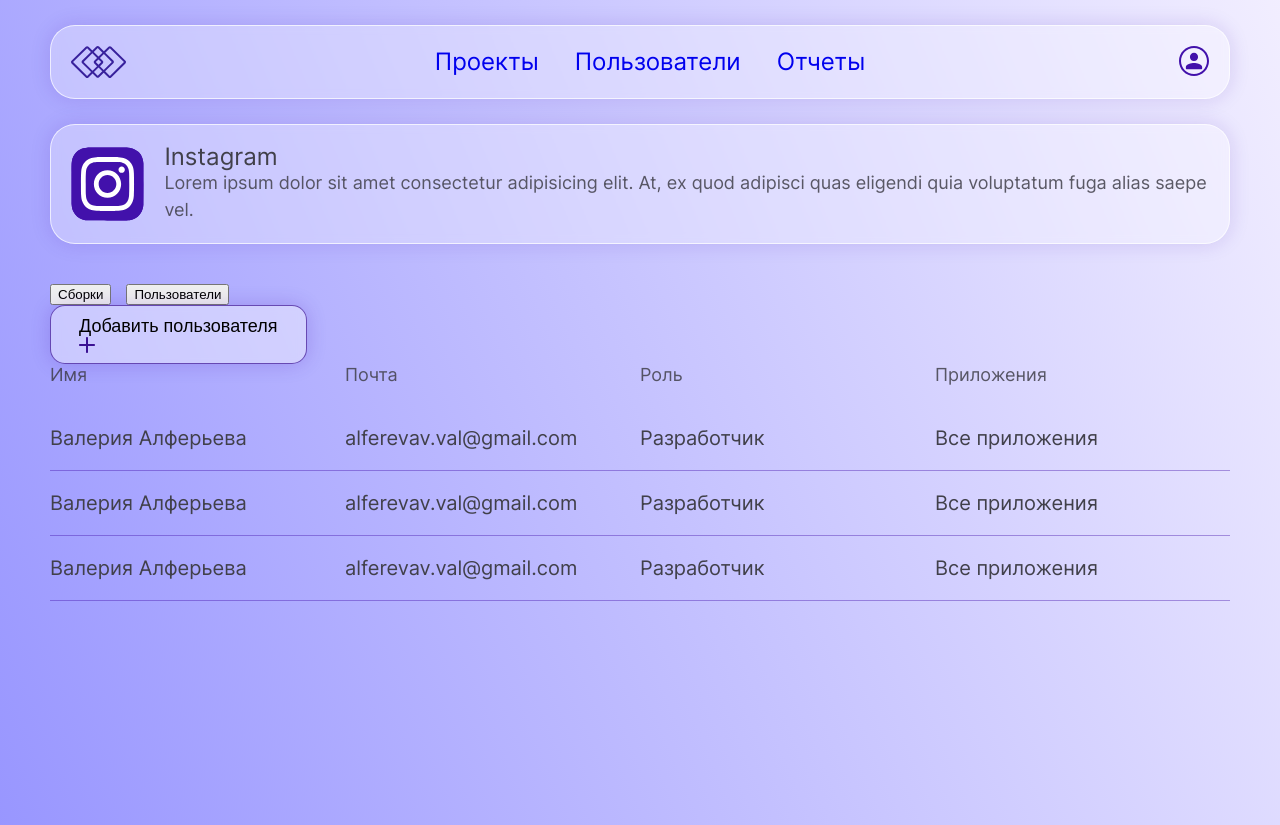
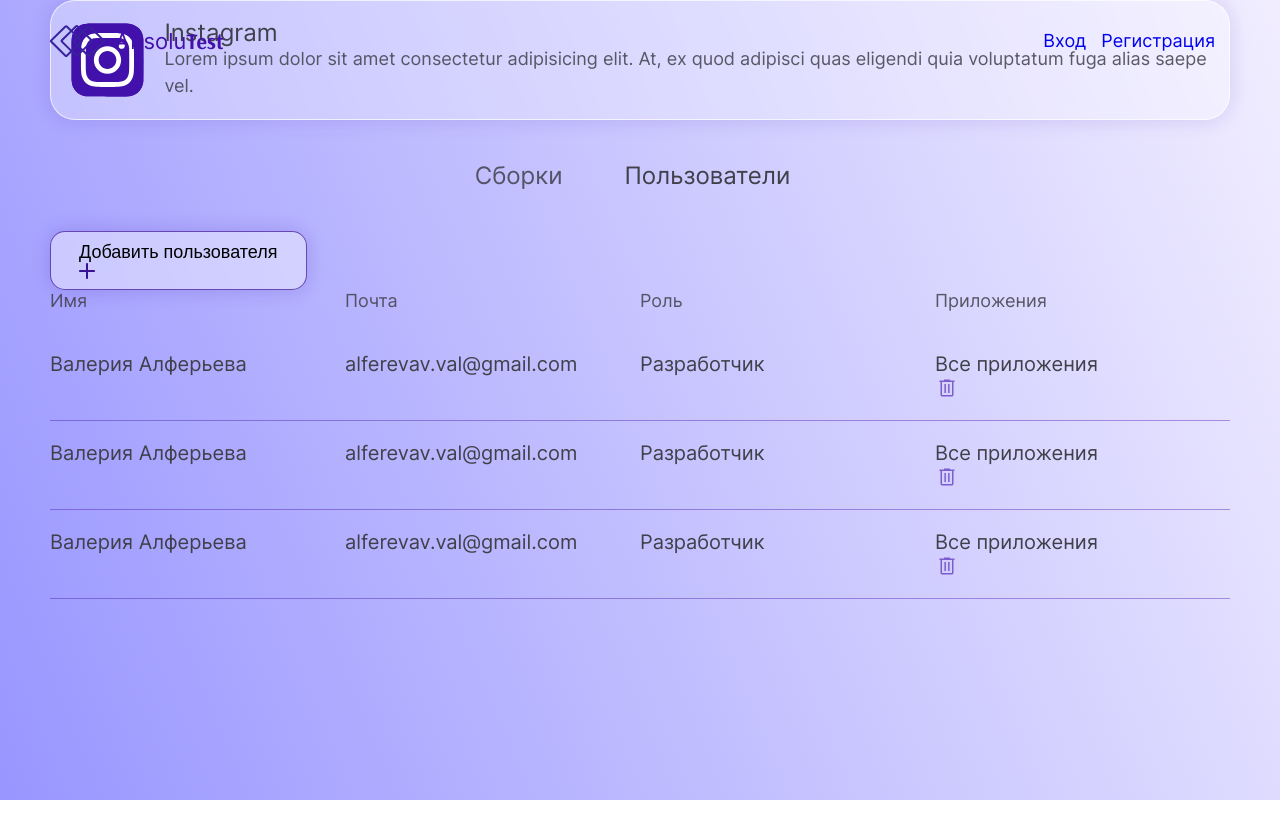
Before and after one commit to rOman4ike/gpo_app, a Vue app: page /projects/1 in a window 1280 px wide. After the commit the page ends 800 px from the top, so only its background shows below. Built offline with nearby package versions, Linux system fonts and the light colour scheme.

Commit message:
added styles && added axios

```diff
--- a/package.json
+++ b/package.json
@@ -8,6 +8,7 @@
     "lint": "vue-cli-service lint"
   },
   "dependencies": {
+    "axios": "^1.4.0",
     "core-js": "^3.8.3",
     "vue": "^3.2.13",
     "vue-router": "^4.0.3",
--- a/src/components/TheHeader.vue
+++ b/src/components/TheHeader.vue
@@ -52,7 +52,7 @@
 export default {
   data() {
     return {
-      isAuthorized: true
+      isAuthorized: false
     }
   }
 }
--- a/src/main.js
+++ b/src/main.js
@@ -6,6 +6,7 @@ import store from "./store";
 import "@/styles/reset.css"
 import "@/styles/application.sass"
 
+
 createApp(App)
   .use(store)
   .use(router)
--- a/src/store/index.js
+++ b/src/store/index.js
@@ -1,5 +1,8 @@
 import { createStore } from "vuex";
+import { userStore } from "./user";
 
 export default createStore({
-  modules: {},
+  modules: {
+    user: { namespaced: true, ...userStore }
+  },
 });
--- /dev/null
+++ b/src/store/user.js
@@ -0,0 +1,24 @@
+import Vue from 'vue'
+import axios from 'axios'
+
+export const userStore = {
+  state: {
+    user: {},
+    users: [],
+    errors: [],
+  },
+  mutations: {
+    setUser({commit, state}, user) {
+      Vue.set(state, 'user', user)
+    }
+  },
+  actions: {
+    getUsers() {
+      return new Promise((resolve, reject) => {
+        axios.get(`http://88.204.74.60:14888/api/accounts/getAll`).then(data => {
+          console.log(data);
+        })
+      })
+    }
+  }
+}
--- a/src/styles/_common_styles.sass
+++ b/src/styles/_common_styles.sass
@@ -137,6 +137,9 @@ $direction-list: top right bottom left
 .text-color
   color: $text-color
 
+.add-text-color
+  color: $additional-text-color
+
 .form-group
   display: flex
   flex-direction: column
--- a/src/styles/base.sass
+++ b/src/styles/base.sass
@@ -2,6 +2,7 @@ body
   position: relative
   background: linear-gradient(247.13deg, rgba(237, 232, 255, 0.75) 0%, rgba(118, 115, 255, 0.75) 100%)
   min-height: 100vh
+  padding-bottom: 25px
 
   // &::before,
   // &::after
@@ -65,6 +66,9 @@ body
     line-height: 22px
     cursor: pointer
 
+  table
+    border-spacing: 0 20px
+
   // Надо пеенести потом
   input
     font-family: 'Inter', sans-serif
--- a/src/styles/other.sass
+++ b/src/styles/other.sass
@@ -110,7 +110,8 @@
       p
         color: $additional-text-color
 
-  .table-users
+  .table-users,
+  .table-builds
     width: 100%
 
     th
@@ -136,3 +137,41 @@
 
     tr:not(:first-child)
       border-bottom: 1px solid rgba(66, 17, 171, 0.4)
+
+  .table-builds
+
+    td,th
+      padding: 20px
+
+    tr:not(:first-child)
+      border: none
+      outline: 1px solid rgba(255, 255, 255, 0.7)
+      cursor: pointer
+
+      td:first-child
+        border-bottom-left-radius: 25px
+        border-top-left-radius: 25px
+      td:last-child
+        border-bottom-right-radius: 25px
+        border-top-right-radius: 25px
+
+  .projects-link-list
+    display: flex
+    flex-direction: row
+    justify-content: center
+    margin-bottom: 40px
+
+    li > button
+      font-family: 'Inter'
+      font-style: normal
+      font-weight: 400
+      font-size: 24px
+      line-height: 29px
+
+      background: none
+      border: none
+      outline: none
+      cursor: pointer
+
+    li:not(:last-child)
+      margin-right: 50px
--- a/src/views/ProjectView.vue
+++ b/src/views/ProjectView.vue
@@ -10,14 +10,20 @@
           <p>Lorem ipsum dolor sit amet consectetur adipisicing elit. At, ex quod adipisci quas eligendi quia voluptatum fuga alias saepe vel.</p>
         </div>
       </div>
-      <ul class="list">
+      <ul class="list projects-link-list">
         <li class="list-item">
-          <button @click="isBuilds = true, isUsers = false">
+          <button @click="isBuilds = true, isUsers = false" :class="{
+            'text-color': isBuilds,
+            'add-text-color': isUsers
+          }">
             Сборки
           </button>
         </li>
         <li class="list-item">
-          <button @click="isBuilds = false, isUsers = true">
+          <button @click="isBuilds = false, isUsers = true" :class="{
+            'text-color': isUsers,
+            'add-text-color': isBuilds
+          }">
             Пользователи
           </button>
         </li>
@@ -28,16 +34,16 @@
           <img src="@/assets/plus-icon.svg">
         </button>
         <ul class="list version-list">
-          <li>
+          <li style="width: 100%;">
             <h4>Версии 1.0.0</h4>
-            <table>
+            <table class="table-builds">
               <tr>
                 <th>Сборка</th>
                 <th>Дата публикации</th>
                 <th>Установки</th>
                 <th>Количество отчетов</th>
               </tr>
-              <tr class="card">
+              <tr class="card test" @click="goToReports()">
                 <td>6</td>
                 <td>01.12.2023</td>
                 <td>6</td>
@@ -59,27 +65,19 @@
             <th>Роль</th>
             <th>Приложения</th>
           </tr>
-          <tr>
+          <tr v-for="_ in 3">
             <td>Валерия Алферьева</td>
             <td>alferevav.val@gmail.com</td>
             <td>Разработчик</td>
-            <td>Все приложения</td>
-          </tr>
-          <tr>
-            <td>Валерия Алферьева</td>
-            <td>alferevav.val@gmail.com</td>
-            <td>Разработчик</td>
-            <td>Все приложения</td>
-          </tr>
-          <tr>
-            <td>Валерия Алферьева</td>
-            <td>alferevav.val@gmail.com</td>
-            <td>Разработчик</td>
-            <td>Все приложения</td>
+            <td>
+              <span>Все приложения</span>
+              <span>
+                <img src="@/assets/delete-icon.svg">
+              </span>
+            </td>
           </tr>
         </table>
       </div>
-
     </div>
   </div>
 </template>
@@ -91,6 +89,11 @@ export default {
       isBuilds: false,
       isUsers: true,
     }
+  },
+  methods: {
+    goToReports() {
+      this.$router.push('/reports')
+    }
   }
 }
 </script>
--- a/src/views/ReportsView.vue
+++ b/src/views/ReportsView.vue
@@ -1,5 +1,25 @@
 <template>
+  <div class="reports-block">
+    <div class="reports-inner">
+      <button class="btn secondary">
+        <img src="@/assets/plus-icon.svg">
+        <span>Фильтры</span>
+      </button>
+      <ul class="list reports-list">
+        <li class="list-item report-item">
+          <div class="company-block">
 
+          </div>
+          <div class="info-block">
+
+          </div>
+          <div class="user-block">
+
+          </div>
+        </li>
+      </ul>
+    </div>
+  </div>
 </template>
 
 <script>
--- a/src/views/SignupView.vue
+++ b/src/views/SignupView.vue
@@ -55,6 +55,9 @@
 </template>
 
 <script>
+import Vue from 'vue'
+import { mapActions } from 'vuex'
+
 export default {
   data() {
     return {
@@ -64,7 +67,12 @@ export default {
   methods: {
     changeFormType(type) {
       this.formType = type
-    }
+    },
+    ...mapActions('user', ['getUsers'])
+  },
+  created() {
+    this.getUsers()
+    console.log('yep');
   }
 }
 </script>
```
Also changed, not shown: src/assets/delete-icon.svg (added), 1 other file (tests, documents, lock files or other folders).
